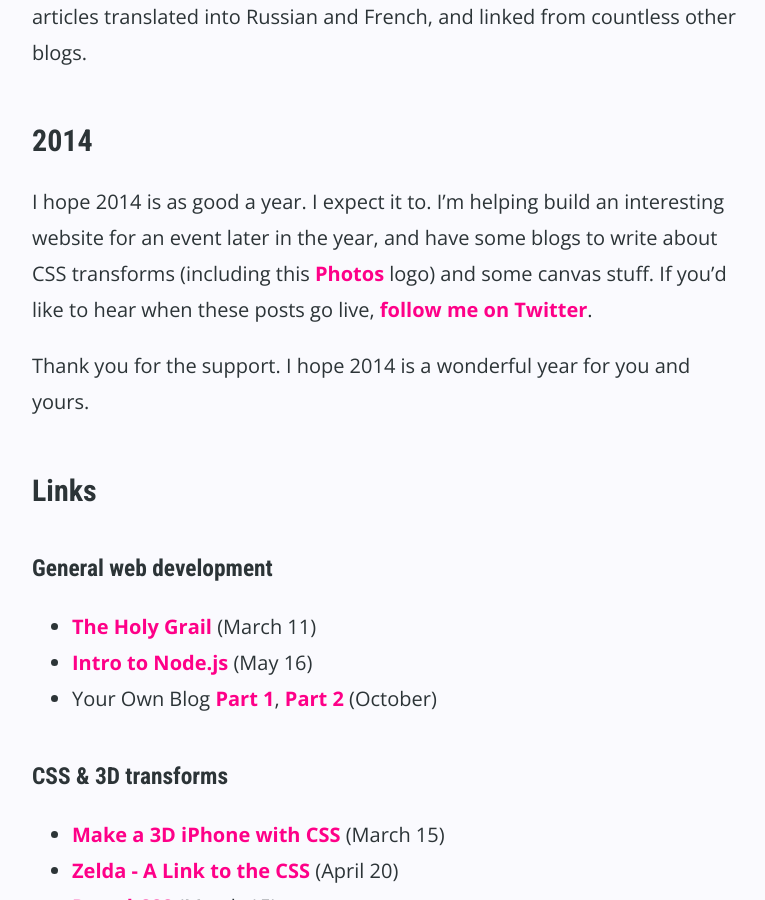
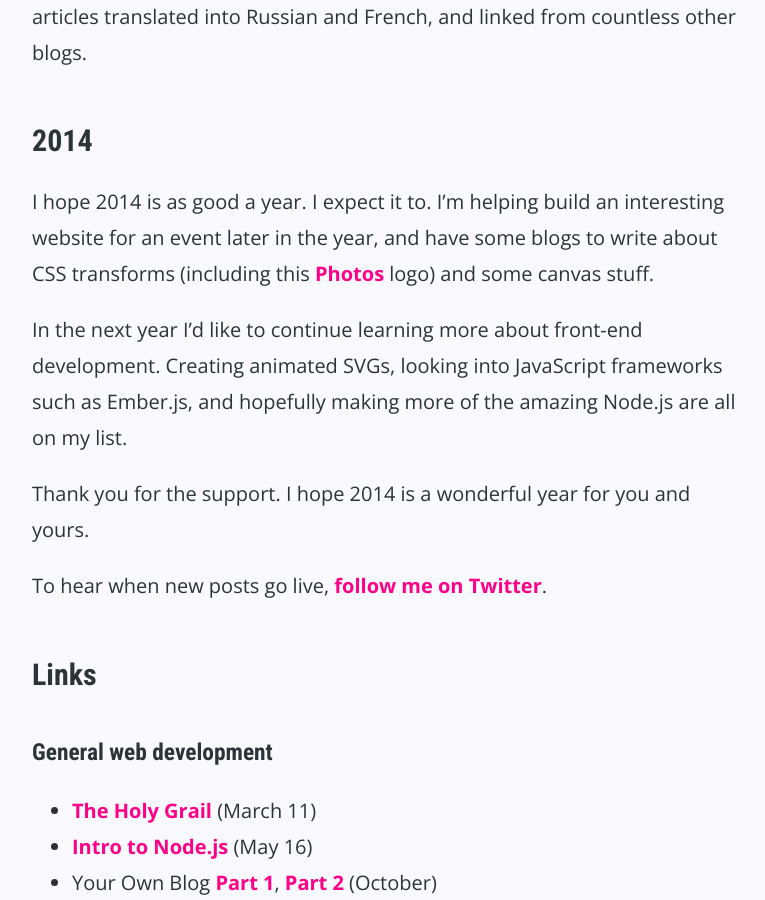
Before and after one commit to donovanh/donovanh.github.com, a Jekyll site: the page built from _posts/2013-12-31-2013.markdown, in a window 1280 px wide and 900 px high, scrolled down 2256 px. Shown: the whole window, without its empty margins (248-1013 px from the left). Built offline with Jekyll 4.4.1, drawn with Linux system fonts in a browser that asks for light colours; nearby versions of some CDN libraries; some of the changed text lies outside the part shown.

Commit message:
2013 wrap-up post

```diff
--- a/_posts/2013-12-31-2013.markdown
+++ b/_posts/2013-12-31-2013.markdown
@@ -40,9 +40,13 @@ Hop.ie has been linked to by [Jim Dalrymple](http://www.loopinsight.com/2013/11/
 
 ## 2014
 
-I hope 2014 is as good a year. I expect it to. I'm helping build an interesting website for an event later in the year, and have some blogs to write about CSS transforms (including this [Photos](http://hop.ie/photos/) logo) and some canvas stuff. If you'd like to hear when these posts go live, [follow me on Twitter](http://twitter.com/donovanh).
+I hope 2014 is as good a year. I expect it to. I'm helping build an interesting website for an event later in the year, and have some blogs to write about CSS transforms (including this [Photos](http://hop.ie/photos/) logo) and some canvas stuff.
+
+In the next year I'd like to continue learning more about front-end development. Creating animated SVGs, looking into JavaScript frameworks such as Ember.js, and hopefully making more of the amazing Node.js are all on my list.
 
 Thank you for the support. I hope 2014 is a wonderful year for you and yours.
+
+To hear when new posts go live, [follow me on Twitter](http://twitter.com/donovanh).
 
 ## Links
 
```
Also changed, not shown: other parts of _posts/2013-12-31-2013.markdown (+1 -1 lines).
